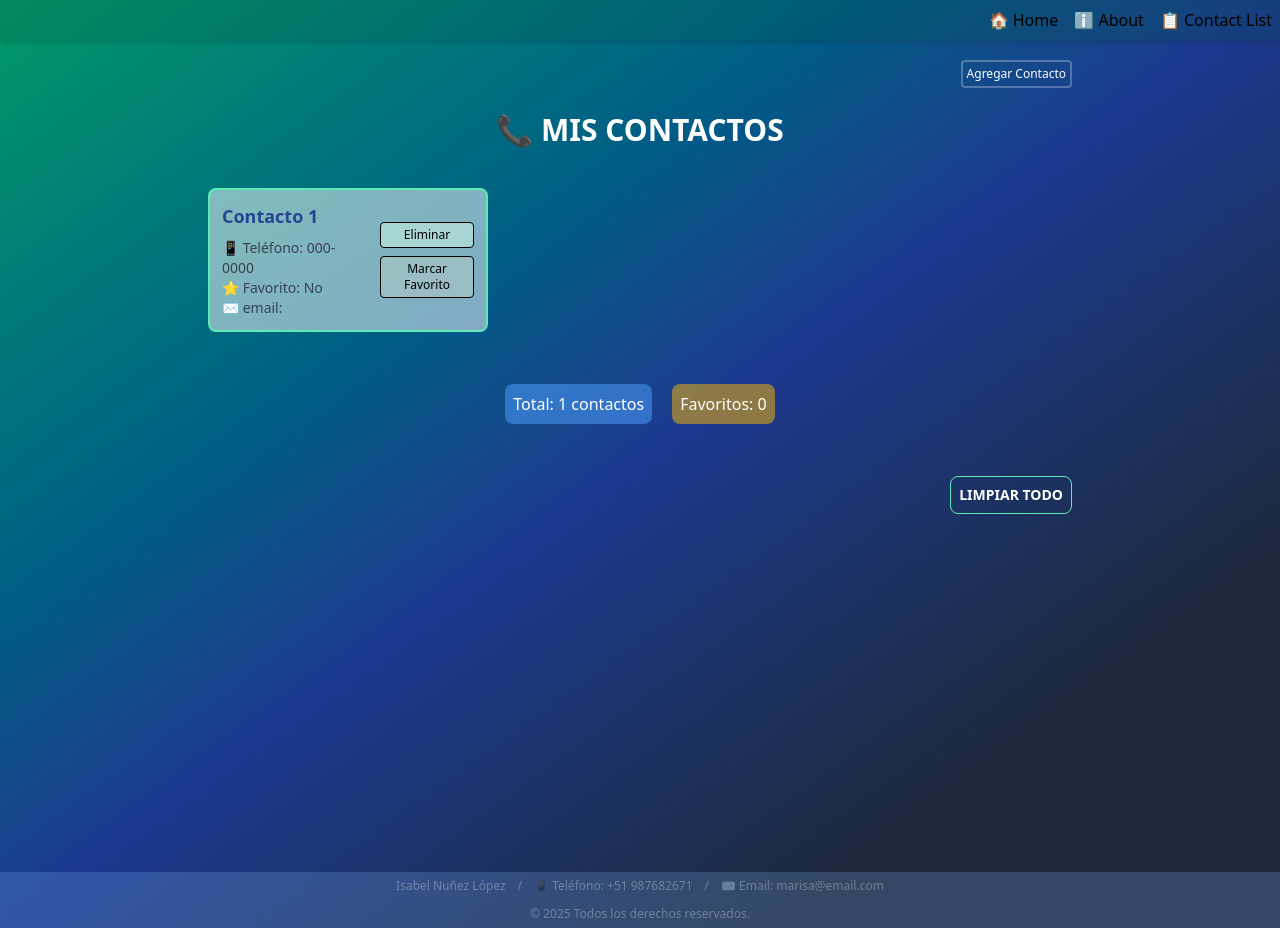
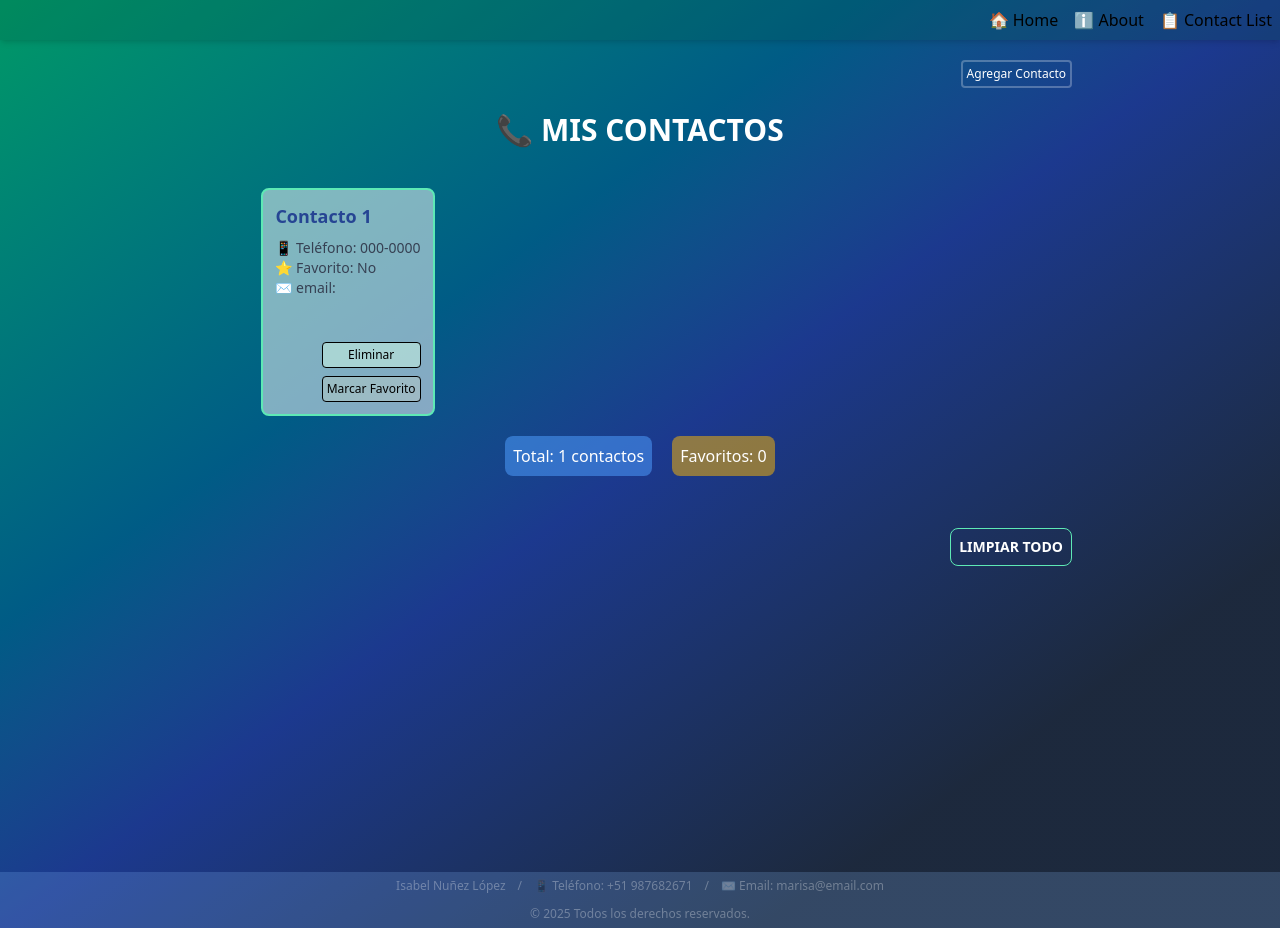
Before and after one commit to MarIsa-17/contact-manager, a React (Vite) app: page / in a window 1280 px wide. Both pictures are taken after a click on the button "Agregar Contacto". Built offline with nearby package versions, Linux system fonts and the light colour scheme; no server answers.

Commit message:
Ajustes de diseño

```diff
--- a/src/App.jsx
+++ b/src/App.jsx
@@ -5,7 +5,7 @@ import AboutPage from "./pages/AboutPage";
 import Header from "./components/Header";
 import Footer from "./components/Footer";
 import ContactDetailPage from "./pages/ContactDetailPage";
-
+// import { fetchContacts } from "../services/contacts";
 const API_URL = import.meta.env.VITE_API_URL;
 
 function App() {
@@ -13,7 +13,7 @@ function App() {
   const [contacts, setContacts] = useState([]); // estado para almacenar contactos
 
   useEffect(() => {
-    async function fetchContacts() {
+async function fectchContacts(){
   try {
     const response = await fetch(`${API_URL}`);
     const data = await response.json();
@@ -21,9 +21,8 @@ function App() {
   } catch (error) {
     console.error("Error fetching contacts:", error);
   }
-    }
-    fetchContacts();
-  }, []);
+} fectchContacts();
+  }, []); // se ejecuta una vez al montar el componente
 
   return (
     <>
--- a/src/components/ContactCard.jsx
+++ b/src/components/ContactCard.jsx
@@ -8,8 +8,8 @@ export default function ContactCard({
   email,
 }) {
   return (
-    <Link to={`/contact/${id}`}>
-      <div>
+    <Link to={`/contact/${id}`} className="block h-full">
+      <div className="h-full">
         <h3 className="font-bold text-lg mb-2 text-blue-900/90">{fullname}</h3>
         <div className="text-sm text-gray-700">
           <p>📱 Teléfono: {phonenumber}</p>
--- a/src/components/ContactList.jsx
+++ b/src/components/ContactList.jsx
@@ -18,14 +18,16 @@ export default function ContactList({
   };
 
   return (
-    <div className="grid grid-cols-1 md:grid-cols-3 gap-3">
+    <div className="grid grid-cols-1 md:grid-cols-3 gap-3 ">
       {contacts && contacts.length >0 && contacts.map((contact) => (
         <div
           key={contact.id}
-          className="flex justify-evenly gap-5 items-center border-2 border-emerald-300 bg-white/50 m-4 p-3 rounded-lg max-w-full mx-auto"
+          className="flex flex-col h-full justify-evenly items-center border-2 border-emerald-300 bg-white/50 m-4 p-3 rounded-lg max-w-full mx-auto"
         >
+          <div className="grow w-full mb-3">
           <ContactCard key={contact.id} id={contact.id} {...contact} />
-          <div className="flex flex-col gap-2">
+          </div>
+          <div className="flex flex-col gap-2 self-end">
             <button
               className="py-1 border rounded cursor-pointer text-xs bg-emerald-100/50 hover:bg-emerald-300/60"
               type="button"
--- /dev/null
+++ b/src/services/contacts.js
@@ -0,0 +1,12 @@
+const API_URL = import.meta.env.VITE_API_URL;
+
+export async function fetchContacts() {
+  try {
+          const response = await fetch(`${API_URL}`);
+          return await response.json();
+
+        } catch (error) {
+            console.error("Error fetching contacts:", error);
+            return error;
+        }
+      }
```
Also changed, not shown: 1 other file (tests, documents, lock files or other folders). Lines whose indentation alone changed are shown as unchanged.
